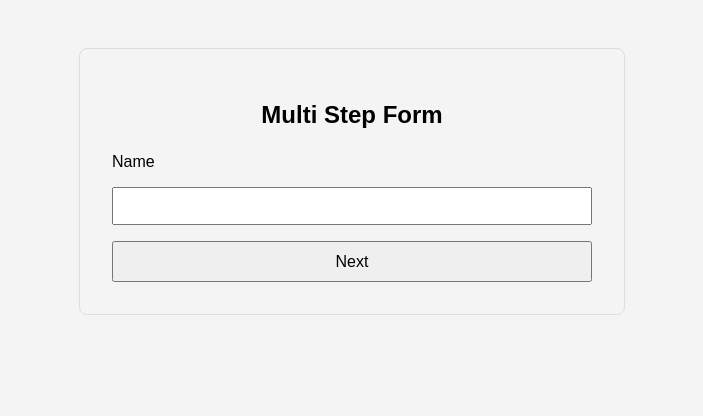
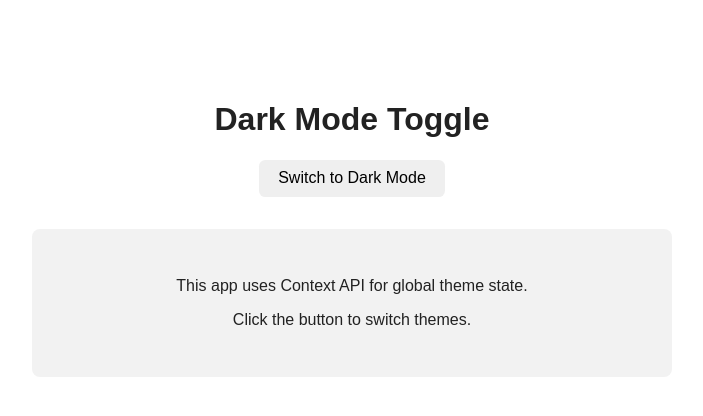
Before and after one commit to aryanrq6222/my-react-app, a React (Vite) app: page / in a window 1280 px wide. Shown: the top 416 px of the page, without its empty margins (288-991 px from the left). Built offline with nearby package versions, Linux system fonts and the light colour scheme.

Commit message:
Dark mode switch

```diff
--- a/src/App.jsx
+++ b/src/App.jsx
@@ -1,7 +1,17 @@
-import MultiStepForm from "./MultiStepForm";
+import ThemeToggle from "./components/ThemeToggle";
 
 function App() {
-  return <MultiStepForm />;
+  return (
+    <div className="container">
+      <h1>Dark Mode Toggle</h1>
+      <ThemeToggle />
+
+      <div className="card">
+        <p>This app uses Context API for global theme state.</p>
+        <p>Click the button to switch themes.</p>
+      </div>
+    </div>
+  );
 }
 
 export default App;
--- /dev/null
+++ b/src/components/themetoggle.jsx
@@ -0,0 +1,14 @@
+import { useContext } from "react";
+import { ThemeContext } from "../context/ThemeContext";
+
+function ThemeToggle() {
+  const { isDark, toggleTheme } = useContext(ThemeContext);
+
+  return (
+    <button onClick={toggleTheme}>
+      Switch to {isDark ? "Light" : "Dark"} Mode
+    </button>
+  );
+}
+
+export default ThemeToggle;
--- /dev/null
+++ b/src/context/themecontext.jsx
@@ -0,0 +1,19 @@
+import { createContext, useState, useEffect } from "react";
+
+export const ThemeContext = createContext();
+
+export function ThemeProvider({ children }) {
+  const [isDark, setIsDark] = useState(false);
+
+  const toggleTheme = () => setIsDark(prev => !prev);
+
+  useEffect(() => {
+    document.body.classList.toggle("dark", isDark);
+  }, [isDark]);
+
+  return (
+    <ThemeContext.Provider value={{ isDark, toggleTheme }}>
+      {children}
+    </ThemeContext.Provider>
+  );
+}
--- a/src/index.css
+++ b/src/index.css
@@ -1,43 +1,43 @@
 :root {
   font-size: 16px;
-  font-family: Arial, Helvetica, sans-serif;
+
+  --bg-color: #ffffff;
+  --text-color: #222222;
+  --card-bg: #f2f2f2;
+}
+
+.dark {
+  --bg-color: #121212;
+  --text-color: #f5f5f5;
+  --card-bg: #1e1e1e;
 }
 
 body {
   margin: 0;
-  background: #f4f4f4;
+  font-family: Arial, Helvetica, sans-serif;
+  background-color: var(--bg-color);
+  color: var(--text-color);
+  transition: background-color 0.3s ease, color 0.3s ease;
 }
 
 .container {
-  max-width: 60rem;
-  margin: 2rem auto;
-  padding: 1rem;
-  background: white;
-  border-radius: 0.5rem;
+  max-width: 40rem;
+  margin: 3rem auto;
+  padding: 2rem;
+  text-align: center;
 }
 
-.nav {
-  display: flex;
-  gap: 1.5rem;
-  margin-bottom: 2rem;
+.card {
+  background: var(--card-bg);
+  padding: 2rem;
+  border-radius: 0.5rem;
+  margin-top: 2rem;
 }
 
-.nav a {
-  text-decoration: none;
-  color: #333;
+button {
+  padding: 0.6rem 1.2rem;
   font-size: 1rem;
+  border-radius: 0.4rem;
+  border: none;
+  cursor: pointer;
 }
-
-.nav a:hover {
-  color: #0077ff;
-}
-
-.page h1 {
-  font-size: 2rem;
-  margin-bottom: 1rem;
-}
-
-.page p {
-  font-size: 1rem;
-  line-height: 1.6;
-}
--- a/src/main.jsx
+++ b/src/main.jsx
@@ -1,11 +1,11 @@
 import React from "react";
 import ReactDOM from "react-dom/client";
-import { BrowserRouter } from "react-router-dom";
 import App from "./App";
 import "./index.css";
+import { ThemeProvider } from "./context/themecontext";
 
 ReactDOM.createRoot(document.getElementById("root")).render(
-  <BrowserRouter>
+  <ThemeProvider>
     <App />
-  </BrowserRouter>
+  </ThemeProvider>
 );
```
